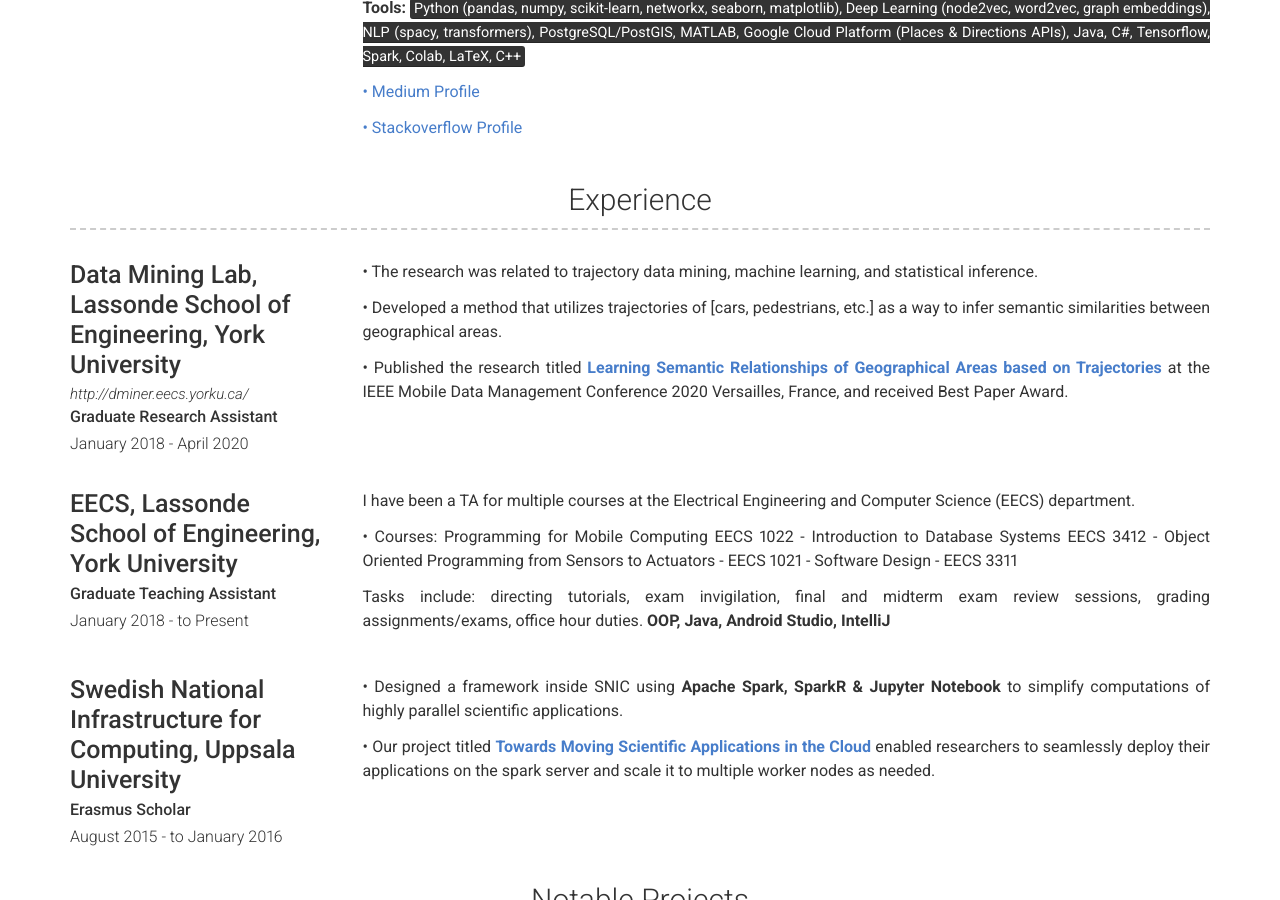
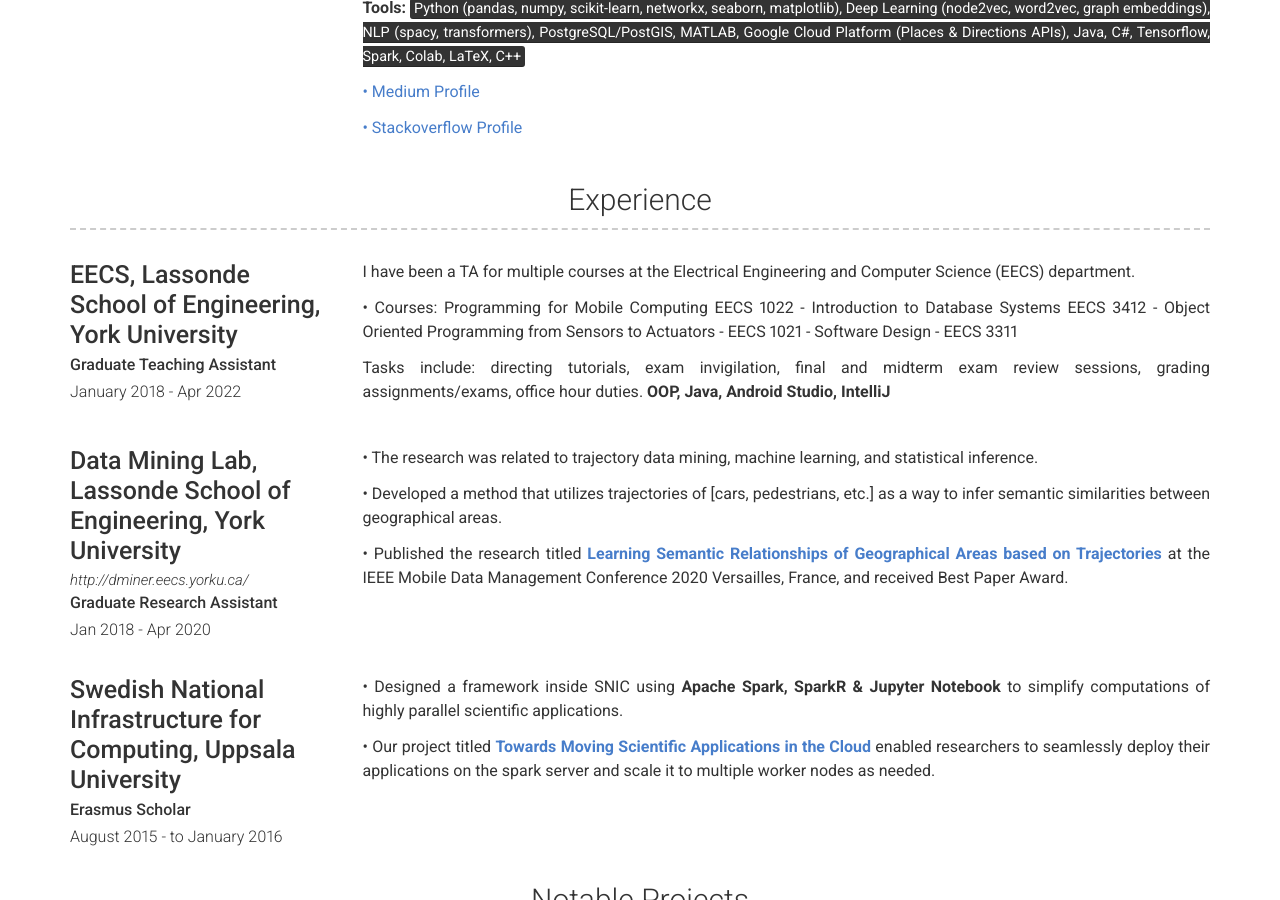
Before and after one commit to saimmehmood/saimmehmood.github.io, a Jekyll site: the page built from index.md, in a window 1280 px wide and 900 px high, scrolled down 582 px. Built offline with Jekyll 4.4.1, drawn with Linux system fonts in a browser that asks for light colours; nearby versions of some CDN libraries; some of the changed lines change nothing that is shown.

Commit message:
made changes to exp

```diff
--- a/_data/experience.yml
+++ b/_data/experience.yml
@@ -1,8 +1,22 @@
+- layout: left
+  company: EECS, Lassonde School of Engineering, York University
+  # link: http://dminer.eecs.yorku.ca/
+  job_title: Graduate Teaching Assistant
+  dates: January 2018 - Apr 2022
+  # quote: >
+  #  Solving 21st century problems by diging holes and making game changing products like the *not a flamethrower*
+  description: | # this will include new lines to allow paragraphs
+    I have been a TA for multiple courses at the Electrical Engineering and Computer Science (EECS) department.
+
+    •	Courses: Programming for Mobile Computing EECS 1022 - Introduction to Database Systems EECS 3412 - Object Oriented Programming from Sensors to Actuators - EECS 1021 - Software Design - EECS 3311
+
+    Tasks include: directing tutorials, exam invigilation, final and midterm exam review sessions, grading assignments/exams, office hour duties. **OOP, Java, Android Studio, IntelliJ**
+
 - layout: left
   company: Data Mining Lab, Lassonde School of Engineering, York University
   link: http://dminer.eecs.yorku.ca/
   job_title: Graduate Research Assistant
-  dates: January 2018 - April 2020
+  dates: Jan 2018 - Apr 2020
   # quote: >
   #  Solving 21st century problems by diging holes and making game changing products like the *not a flamethrower*
   description: | # this will include new lines to allow paragraphs
@@ -12,21 +26,6 @@
 
     •	Published the research titled [**Learning Semantic Relationships of Geographical Areas based on Trajectories**](https://ieeexplore.ieee.org/document/9162305)
     at the IEEE Mobile Data Management Conference 2020 Versailles, France, and received Best Paper Award.
-
-- layout: left
-  company: EECS, Lassonde School of Engineering, York University
-  # link: http://dminer.eecs.yorku.ca/
-  job_title: Graduate Teaching Assistant
-  dates: January 2018 - to Present
-  # quote: >
-  #  Solving 21st century problems by diging holes and making game changing products like the *not a flamethrower*
-  description: | # this will include new lines to allow paragraphs
-    I have been a TA for multiple courses at the Electrical Engineering and Computer Science (EECS) department.
-
-    •	Courses: Programming for Mobile Computing EECS 1022 - Introduction to Database Systems EECS 3412 - Object Oriented Programming from Sensors to Actuators - EECS 1021 - Software Design - EECS 3311
-
-    Tasks include: directing tutorials, exam invigilation, final and midterm exam review sessions, grading assignments/exams, office hour duties. **OOP, Java, Android Studio, IntelliJ**
-
 
 - layout: left
   company: Swedish National Infrastructure for Computing, Uppsala University
```
